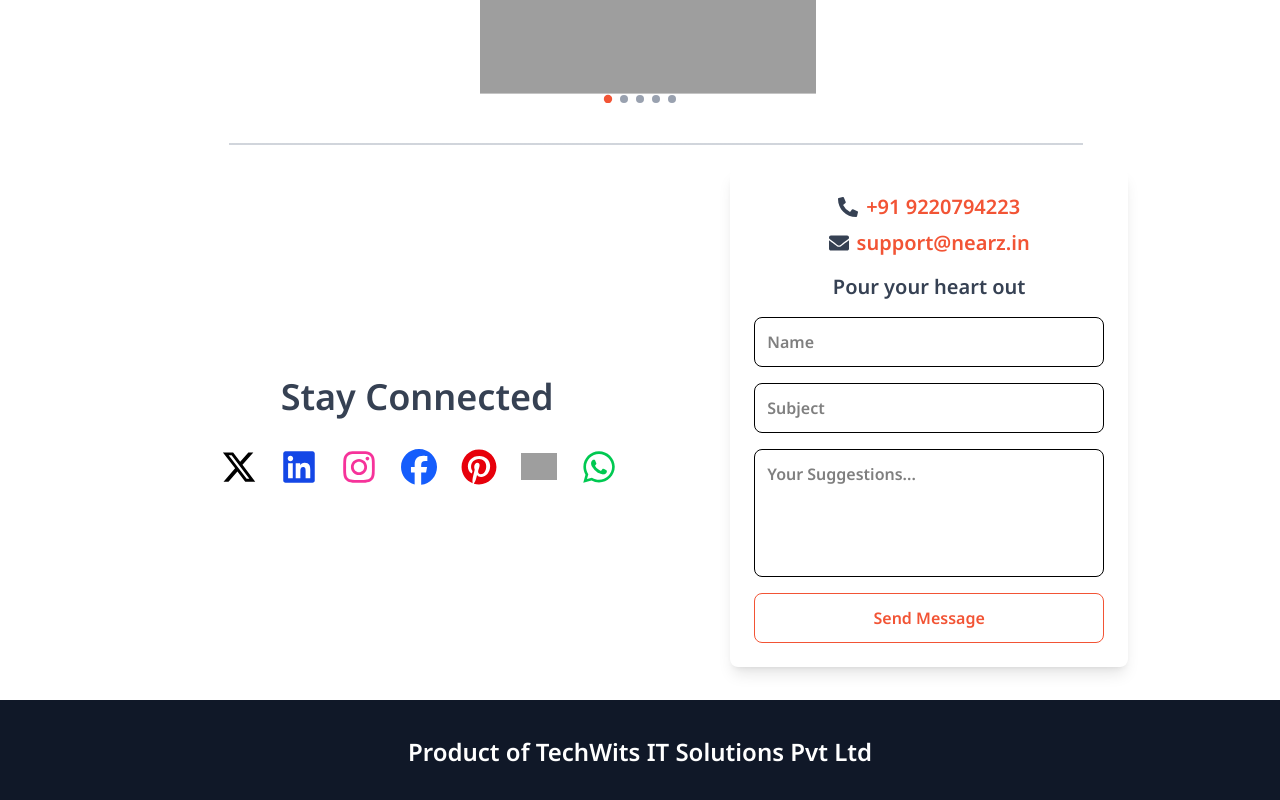
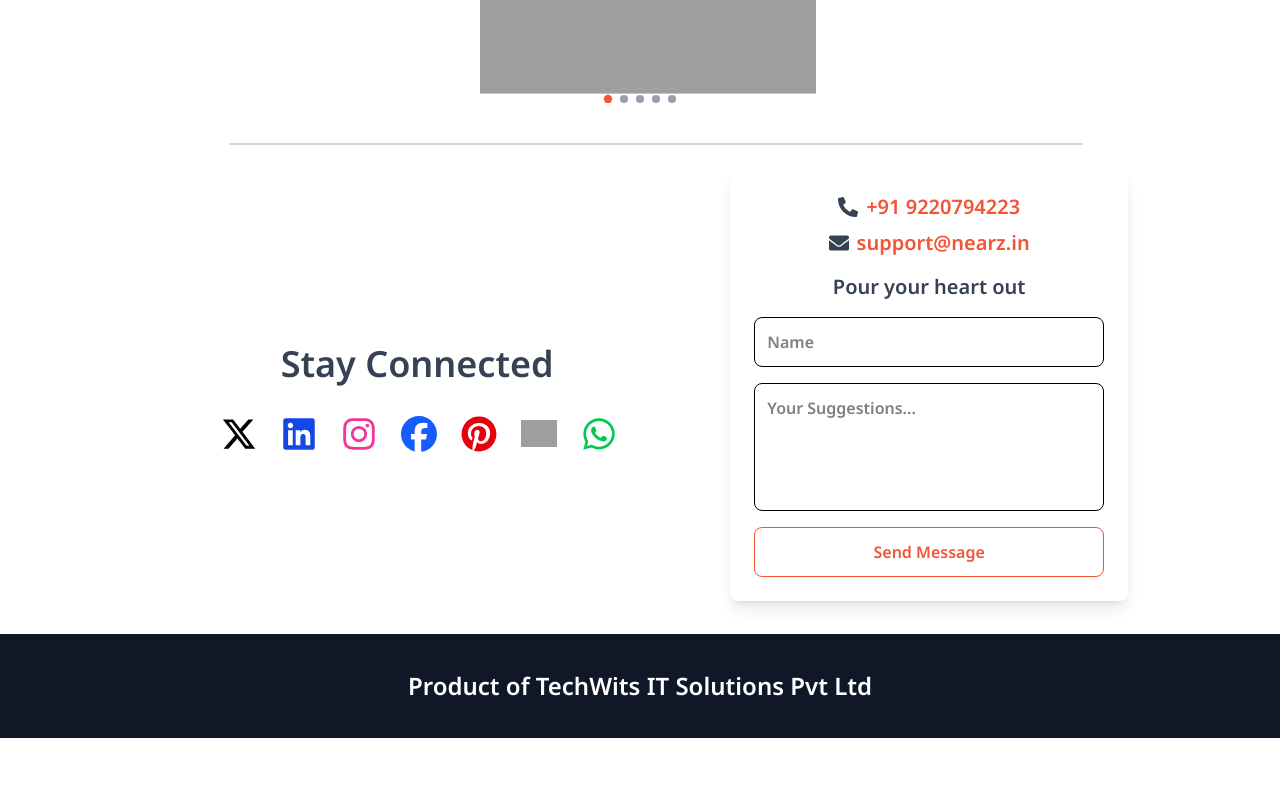
Before and after one commit to akshayyzx/nearz, a React (Vite) app: page / in a window 1280 px wide. Shown: the part 5177-5977 px from the top of the page. After the commit the page ends 5915 px from the top, so only its background shows below. Built offline with nearby package versions, Linux system fonts and the light colour scheme; grey boxes are pictures that could not be loaded; the HTML template or start-up script is replaced by a standard one; a web font is replaced by a local one.

Commit message:
rice farmer pushes

```diff
--- a/src/components/ContactForm.jsx
+++ b/src/components/ContactForm.jsx
@@ -2,7 +2,7 @@ import React, { useState } from "react";
 import { FaPhoneAlt, FaEnvelope } from "react-icons/fa";
 
 const ContactForm = () => {
-  const [formData, setFormData] = useState({ name: "", subject: "", message: "" });
+  const [formData, setFormData] = useState({ name: "", message: "" });
   const [status, setStatus] = useState(null);
   const [isSending, setIsSending] = useState(false);
 
@@ -16,11 +16,11 @@ const ContactForm = () => {
     setStatus(null);
 
     const form = new FormData();
-    form.append("access_key", "82589e7e-049f-40e6-8415-3dd8a3740103");
+    form.append("access_key", "865ad5a7-9c36-4d25-86a2-eac5d8260f92");
     form.append("name", formData.name);
-    form.append("subject", formData.subject); // ✅ Added Subject Field
     form.append("message", formData.message);
 
+    try {
       const response = await fetch("https://api.web3forms.com/submit", {
         method: "POST",
         body: form,
@@ -30,10 +30,14 @@ const ContactForm = () => {
       setIsSending(false);
 
       if (result.success) {
-      setStatus("Sent! Your message has been delivered.");
-      setFormData({ name: "", subject: "", message: "" });
+        setStatus("✅ Sent! Your message has been delivered.");
+        setFormData({ name: "", message: "" });
       } else {
-      setStatus("Oops! Something went wrong.");
+        setStatus("❌ Oops! Something went wrong.");
+      }
+    } catch (error) {
+      setIsSending(false);
+      setStatus("⚠️ Network error! Please try again.");
     }
   };
 
@@ -54,9 +58,7 @@ const ContactForm = () => {
         </a>
       </h2>
 
-      <h2 className="text-xl font-semibold text-center text-gray-700 my-4">
-         Pour your heart out
-      </h2>
+      <h2 className="text-xl font-semibold text-center text-gray-700 my-4">Pour your heart out</h2>
 
       {/* Contact Form */}
       <form onSubmit={handleSubmit} className="w-full flex flex-col gap-4">
@@ -70,16 +72,6 @@ const ContactForm = () => {
           className="w-full p-3 border rounded-lg focus:outline-none focus:ring-2 focus:ring-[#F25435]"
         />
 
-<input
-  type="text"
-  name="subject"
-  placeholder="Subject"
-  required
-  value={formData.subject}
-  onChange={handleChange}
-  className="w-full p-3 border rounded-lg focus:outline-none focus:ring-2 focus:ring-[#F25435]"
-/>
-
         <textarea
           name="message"
           placeholder="Your Suggestions..."
@@ -88,9 +80,6 @@ const ContactForm = () => {
           onChange={handleChange}
           className="w-full p-3 border rounded-lg h-32 resize-none focus:outline-none focus:ring-2 focus:ring-[#F25435]"
         />
-
-  {/* ✅ Hidden Input for Subject (Required for Web3Forms) */}
-  <input type="hidden" name="subject" value={formData.subject} />
 
         <button
           type="submit"
@@ -103,7 +92,6 @@ const ContactForm = () => {
         </button>
       </form>
 
-
       {status && <p className="mt-3 text-center text-green-600">{status}</p>}
     </div>
   );
```
Lines whose indentation alone changed are shown as unchanged.
